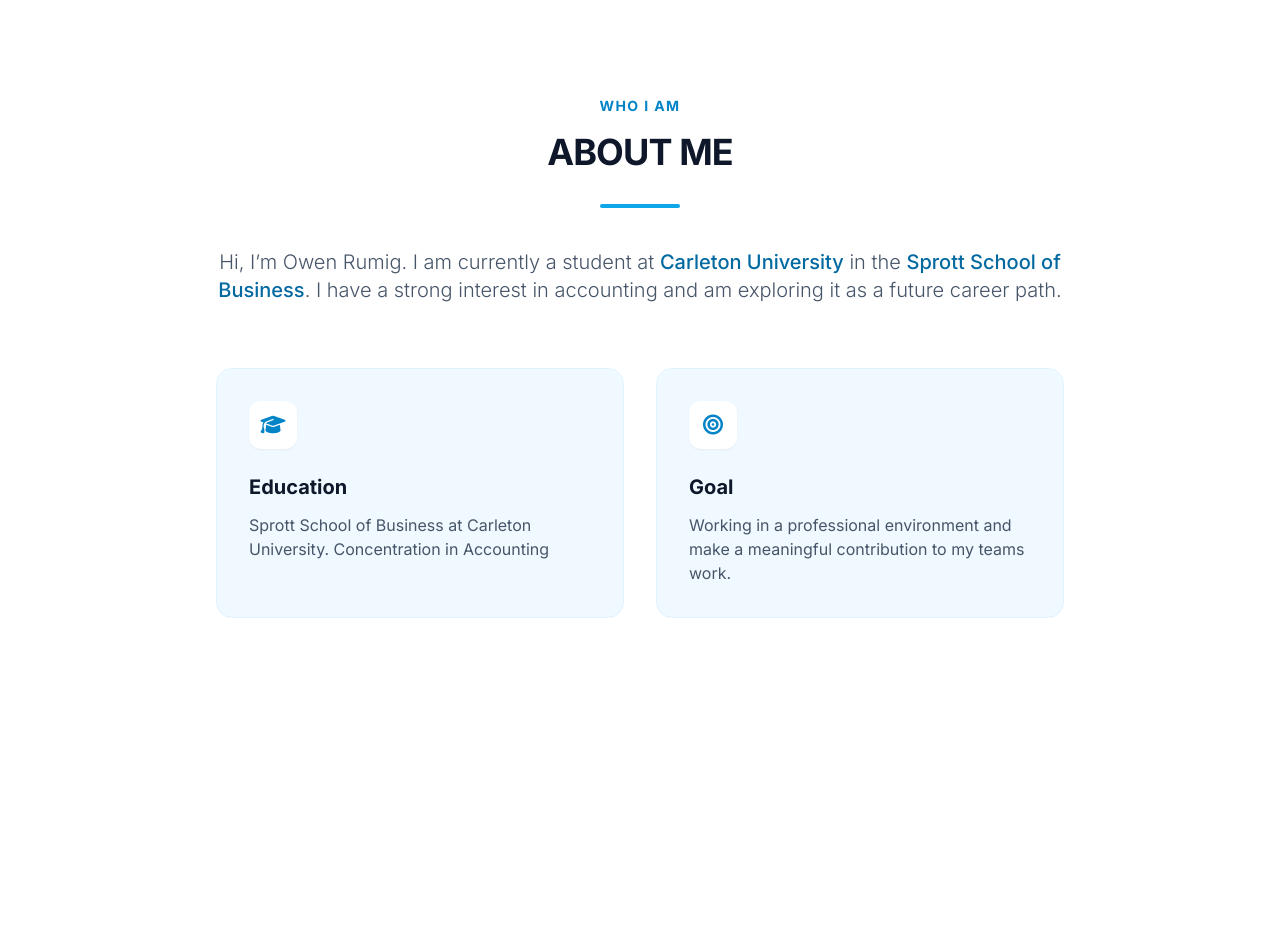
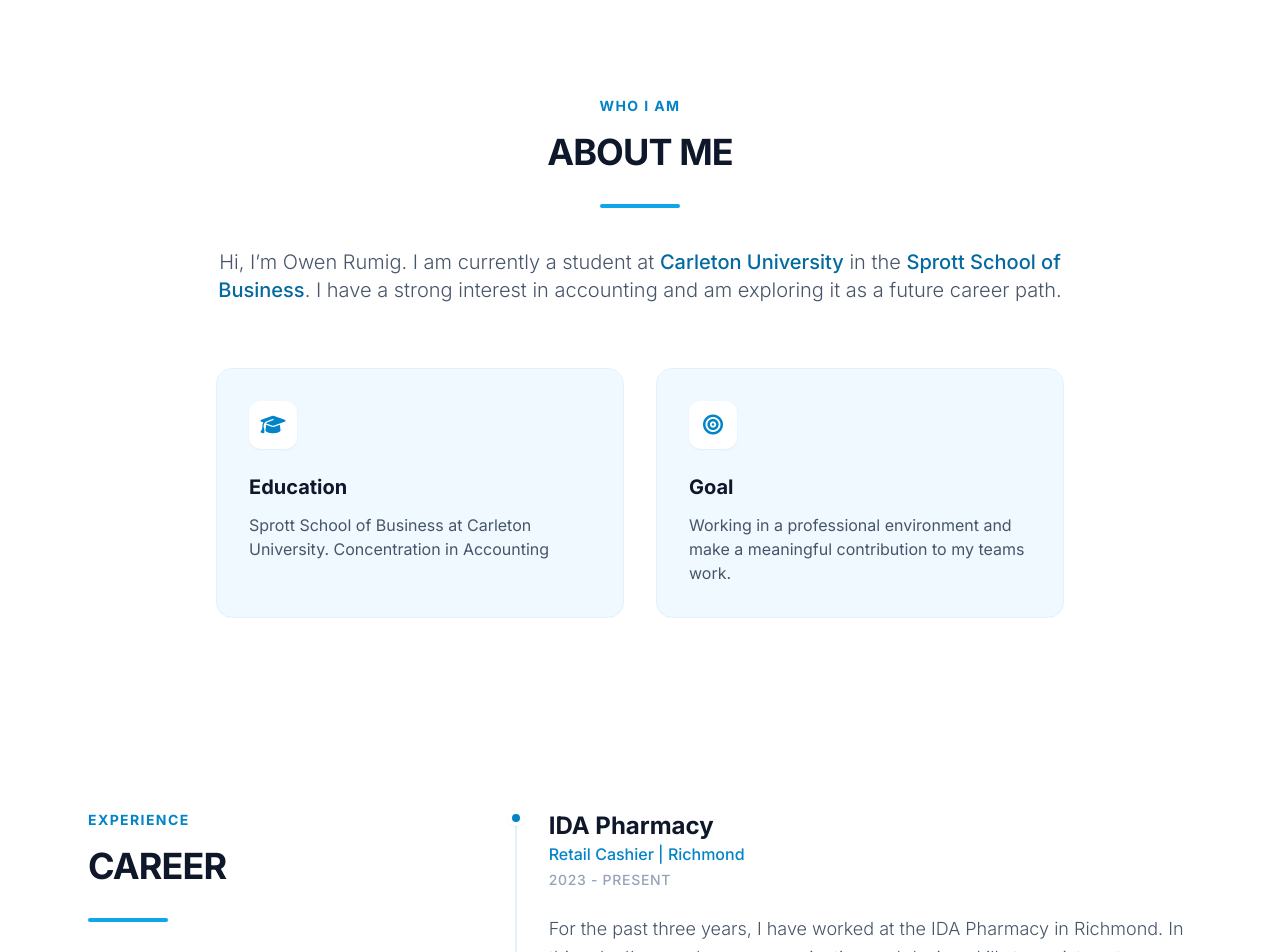
Before and after one commit to owenrumig/Portfolio, a React (Vite) app: page / in a window 1280 px wide. Shown: the top 952 px of the page. Before the commit the page ends 800 px from the top, so only its background shows below. Built offline with nearby package versions, Linux system fonts and the light colour scheme.

Commit message:
Update App.tsx

```diff
--- a/src/App.tsx
+++ b/src/App.tsx
@@ -6,6 +6,7 @@
   return (
     <main>
       <About />
+      <Career />
     </main>
   );
 }
```
